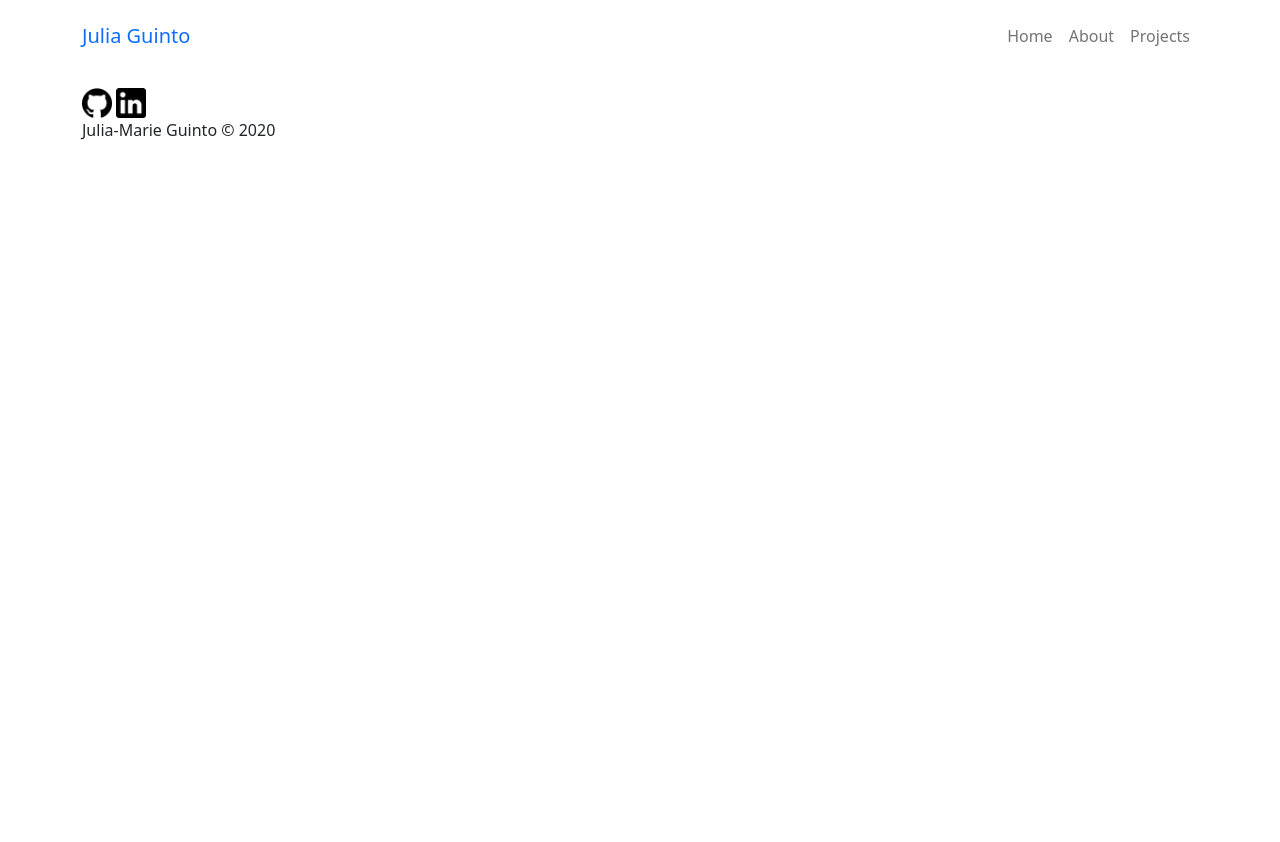
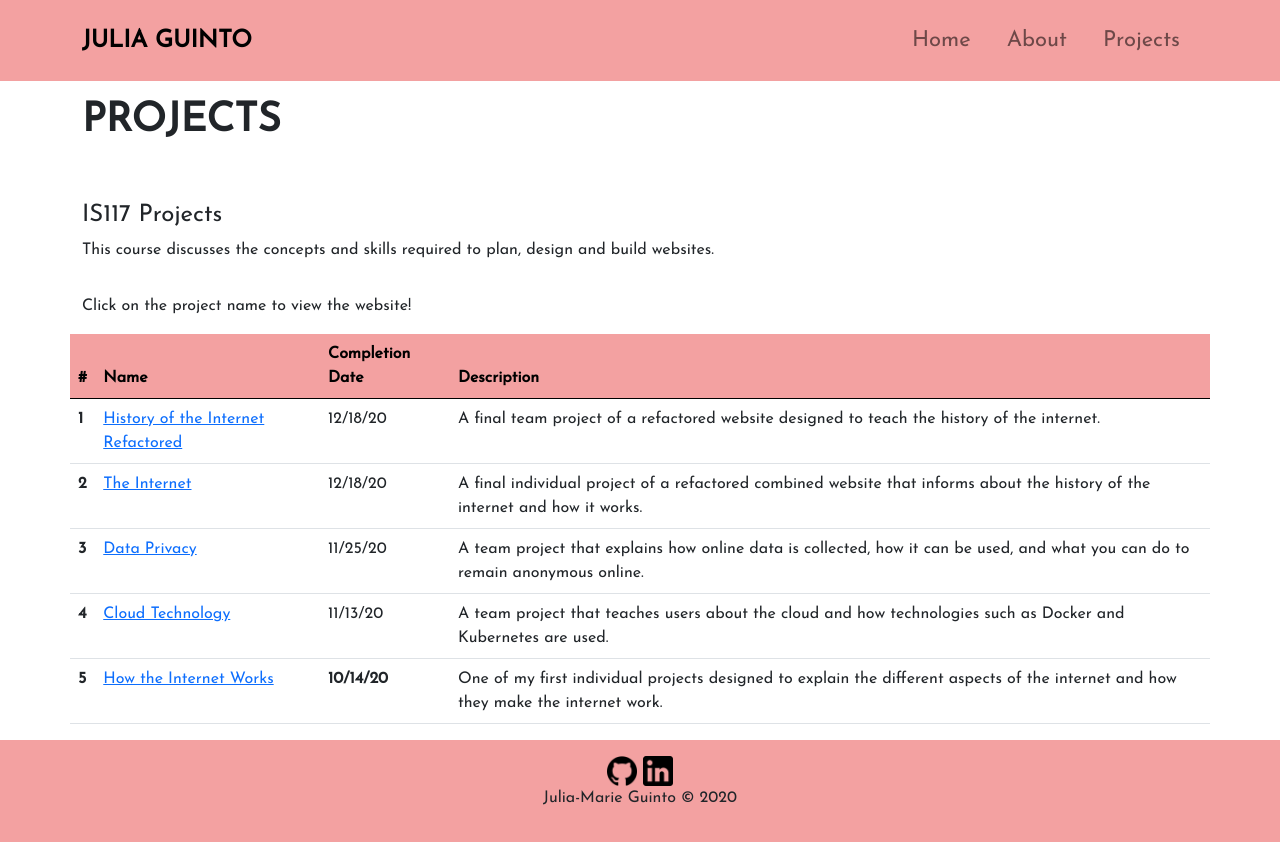
Before and after one commit to gladcolor/IS117_Portfolio, a plain HTML site: page docs/projects.html in a window 1280 px wide. Before the commit the page ends 800 px from the top, so only its background shows below. Drawn offline with nearby package versions, Linux system fonts and the light colour scheme.

Commit message:
Task: Add content to projects.html and create projects.css

```diff
--- a/docs/css/projects.css
+++ b/docs/css/projects.css
@@ -0,0 +1,37 @@
+html{
+    height: 100%;
+}
+body{
+    display: flex;
+    overflow-x: hidden;
+    font-family: 'Josefin Sans', sans-serif;
+    min-height: 100%;
+    flex-direction: column;
+}
+
+nav{
+    background-color: #F3A1A1;
+    font-family: 'Josefin Sans', sans-serif;
+}
+
+.navbar-brand{
+    font-family: 'Josefin Sans', sans-serif;
+    font-size: 24px;
+    text-transform: uppercase;
+    font-weight:900;
+    color: black;
+}
+
+nav ul li a {
+    color: black;
+    font-size: 22px;
+    margin: auto 10px;
+}
+.row h1{
+    text-transform: uppercase;
+    font-weight: 900;
+}
+footer{
+    background-color: #F3A1A1;
+    text-align: center;
+}
--- a/docs/projects.html
+++ b/docs/projects.html
@@ -40,7 +40,56 @@
     </div>
 </nav>
 <div class="container">
-
+    <div class="row">
+        <h1 style="margin-top: 1rem"><b>Projects</b></h1>
+        <p>
+            <h4 style="margin-top: 2rem">IS117 Projects</h4>
+            <p>This course discusses the concepts and skills required to plan, design and build websites.</p>
+        </p>
+        <p>Click on the project name to view the website!</p>
+        <table class="table">
+            <thead style="background: #F3A1A1; color:black">
+            <tr>
+                <th scope="col">#</th>
+                <th scope="col">Name</th>
+                <th scope="col">Completion Date</th>
+                <th scope="col">Description</th>
+            </tr>
+            </thead>
+            <tbody>
+            <tr>
+                <th scope="row">1</th>
+                <td><a href="https://sammyyyalex.github.io/historyOfTheInternet/docs/index.html">History of the Internet Refactored</a></td>
+                <td>12/18/20</td>
+                <td>A final team project of a refactored website designed to teach the history of the internet.</td>
+            </tr>
+            <tr>
+                <th scope="row">2</th>
+                <td><a href="#">The Internet</a></td>
+                <td>12/18/20</td>
+                <td>A final individual project of a refactored combined website that informs about the history of the internet and how it works.</td>
+            </tr>
+            <tr>
+                <th scope="row">3</th>
+                <td><a href="https://sammyyyalex.github.io/data_privacy/">Data Privacy</a></td>
+                <td>11/25/20</td>
+                <td>A team project that explains how online data is collected, how it can be used, and what you can do to remain anonymous online.</td>
+            </tr>
+            <tr>
+                <th scope="row">4</th>
+                <td><a href="https://juliaag831.github.io/Cloud-Technology/">Cloud Technology</a></td>
+                <td>11/13/20</td>
+                <td>A team project that teaches users about the cloud and how technologies such as Docker and Kubernetes are used.</td>
+            </tr>
+            <tr>
+                <th scope="row">5</th>
+                <td><a href="https://juliaag831.github.io/HowtheInternetWorks/index.html">How the Internet Works</a></td>
+                <th>10/14/20</th>
+                <td>One of my first individual projects designed to explain the different aspects of the internet and how they make the internet work.</td>
+            </tr>
+            </tbody>
+        </table>
+    </div>
 </div>
 <footer class="footer mt-auto py-3">
     <div class="container">
```
